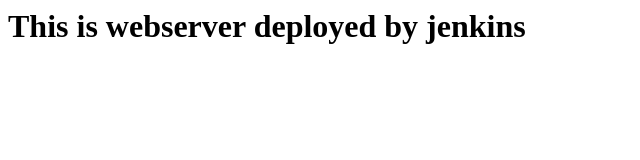
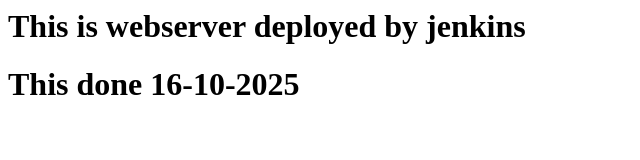
Before and after one commit to schandra97/somu31, a plain HTML site: page index.html in a window 1280 px wide. Shown: the whole page, without its empty margins (0-640 px from the left). Drawn offline with Linux system fonts and the light colour scheme.

Commit message:
this is update

```diff
--- a/index.html
+++ b/index.html
@@ -1 +1,3 @@
 <h1>This is webserver deployed by jenkins</h1>
+
+<h1> This done 16-10-2025</h1>
```
